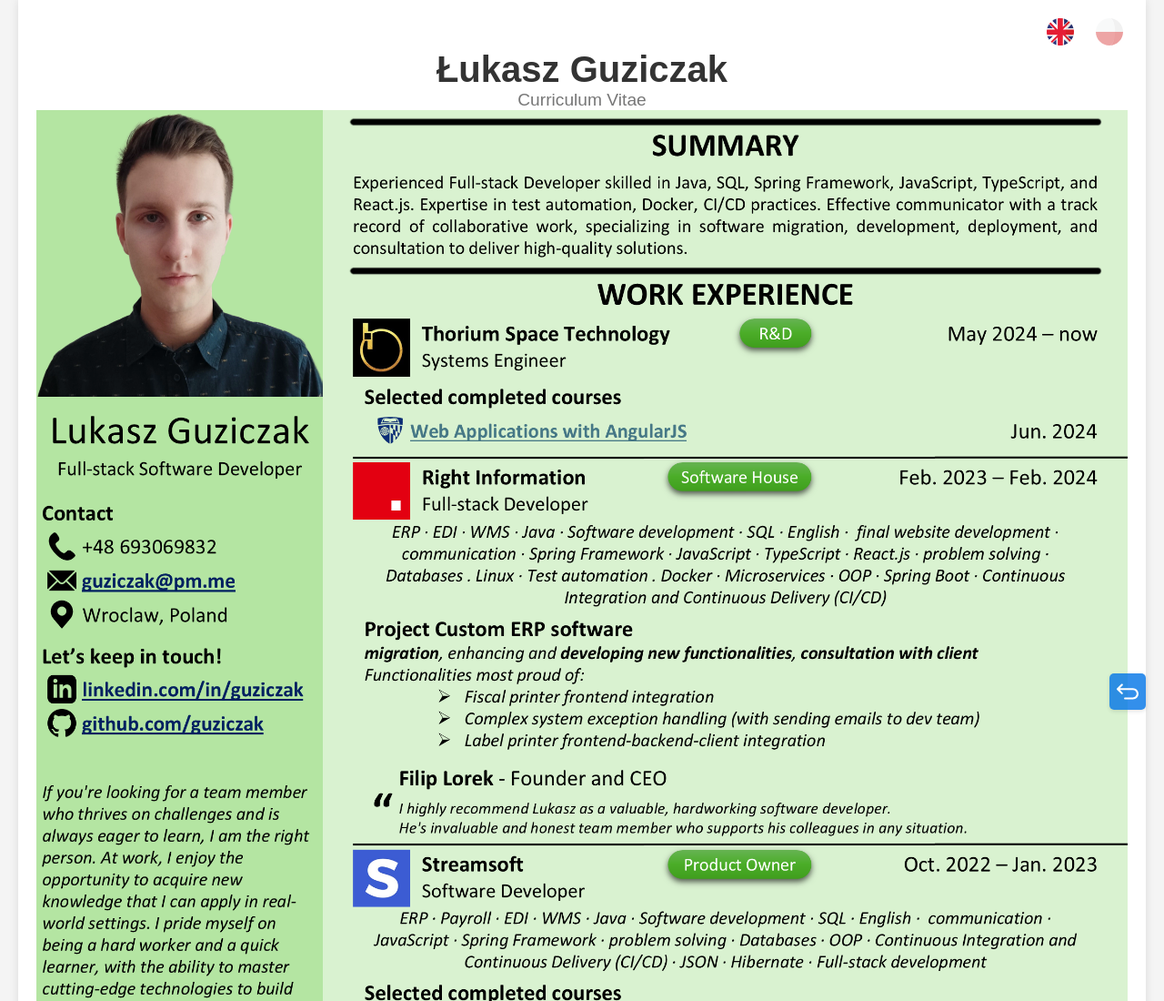
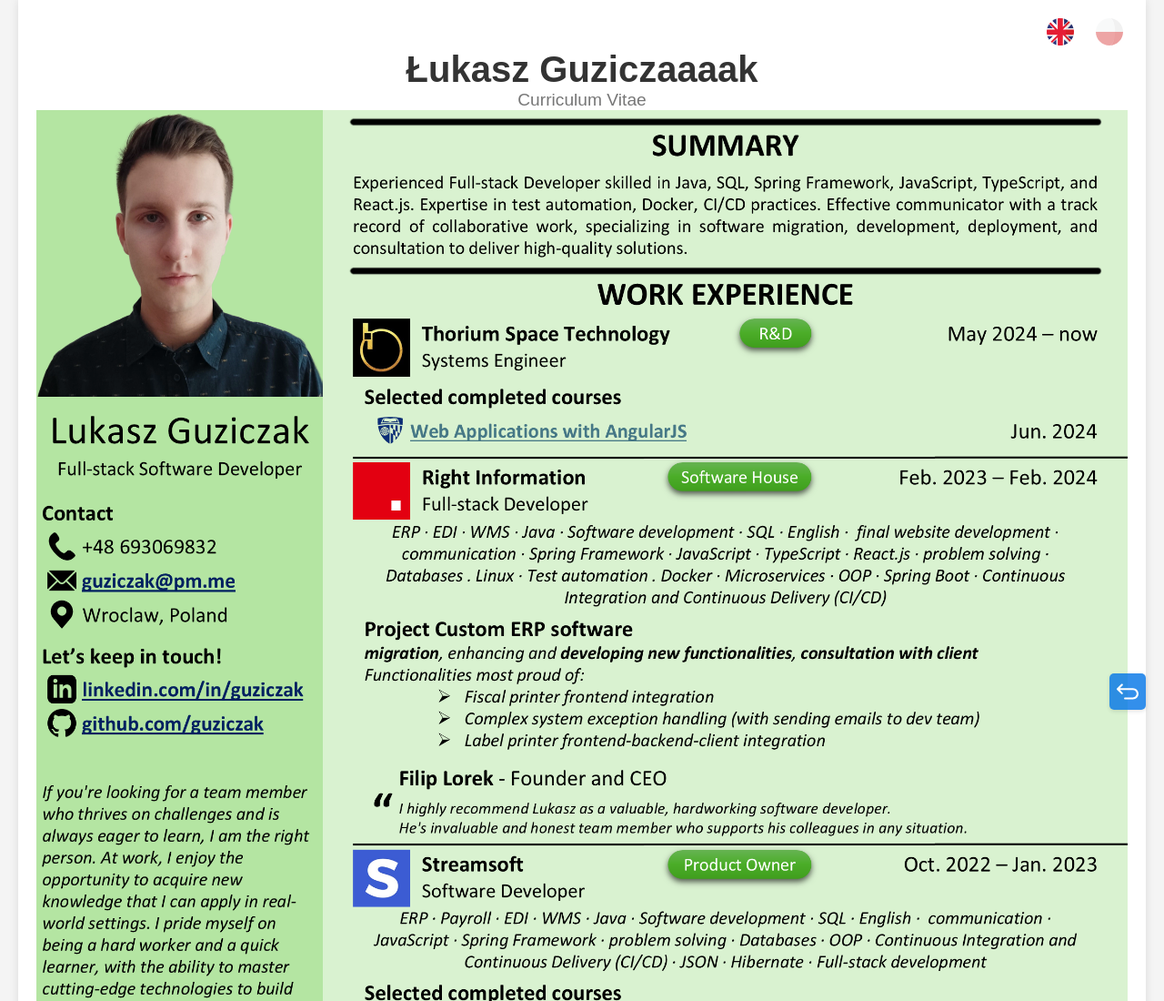
Before and after one commit to guziczak/lukasz, a plain HTML site: page cv.html in a window 1280 px wide. Shown: the top 1100 px of the page at 91% size. Drawn offline with Linux system fonts and the light colour scheme.

Commit message:
Update cv.html

```diff
--- a/cv.html
+++ b/cv.html
@@ -3,7 +3,7 @@
 <head>
     <meta charset="UTF-8">
     <meta name="viewport" content="width=device-width, initial-scale=1.0">
-    <title>Łukasz Guziczaaaak - CV</title>
+    <title>Łukasz Guziczak - CV</title>
     <style>
         body {
             font-family: Arial, sans-serif;
@@ -145,7 +145,7 @@
     </div>
 
     <header>
-        <h1>Łukasz Guziczak</h1>
+        <h1>Łukasz Guziczaaaak</h1>
         <p id="cv-title">Curriculum Vitae</p>
     </header>
 
```
